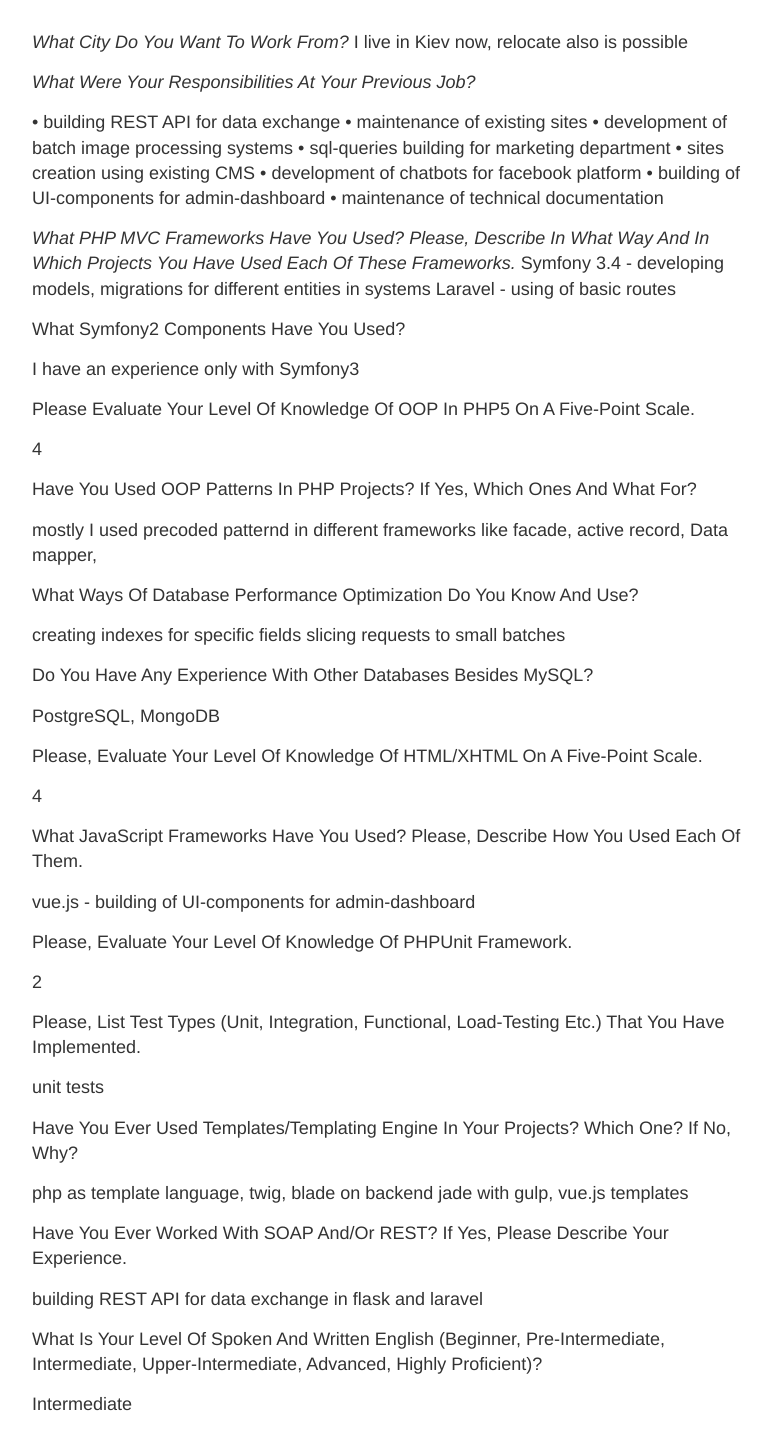
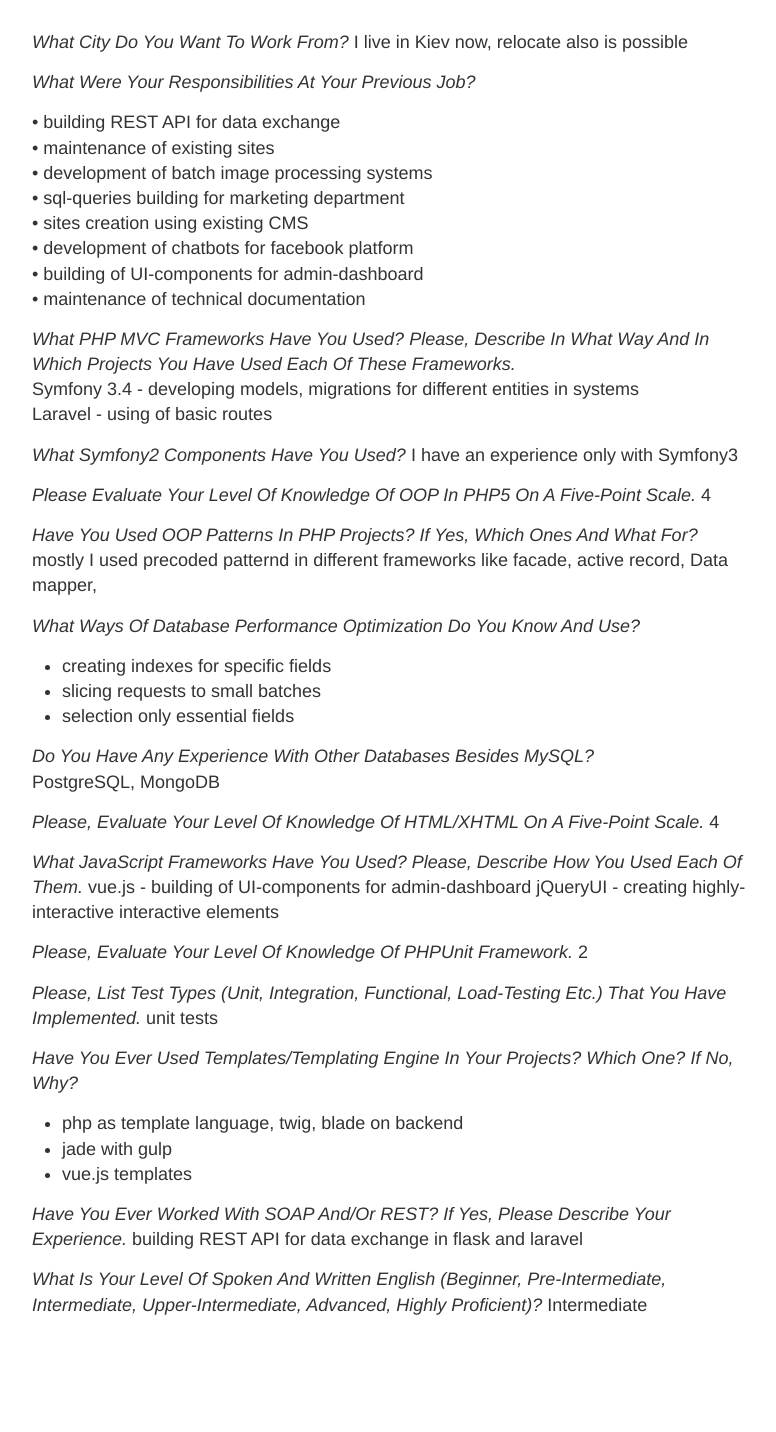
Before and after one commit to vetsinen/resume, a Jekyll site: the page built from p01.md, in a window 1280 px wide. Shown: the whole page, without its empty margins (248-1024 px from the left). Built offline with Jekyll 4.4.1, drawn with Linux system fonts in a browser that asks for light colours; our own code applies the rules of GitHub Pages for plain Markdown files; after the commit the page ends 1333 px from its top, so only the background shows below that.

Commit message:
reanswers

```diff
--- a/p01.md
+++ b/p01.md
@@ -1,5 +1,4 @@
-*What City Do You Want To Work From?*
- I live in Kiev now, relocate also is possible
+*What City Do You Want To Work From?* I live in Kiev now, relocate also is possible
 
 *What Were Your Responsibilities At Your Previous Job?*
 
@@ -16,52 +15,40 @@
 Symfony 3.4 - developing models, migrations for different entities in systems
 Laravel - using of basic routes
 
-What Symfony2 Components Have You Used?
+*What Symfony2 Components Have You Used?*  I have an experience only with Symfony3
 
-I have an experience only with Symfony3
+  *Please Evaluate Your Level Of Knowledge Of OOP In PHP5 On A Five-Point Scale.* 4
 
-Please Evaluate Your Level Of Knowledge Of OOP In PHP5 On A Five-Point Scale.
-
-4
-
-Have You Used OOP Patterns In PHP Projects? If Yes, Which Ones And What For?
-
+*Have You Used OOP Patterns In PHP Projects? If Yes, Which Ones And What For?*
 mostly I used precoded patternd in different frameworks like facade, active record, Data mapper,
 
-What Ways Of Database Performance Optimization Do You Know And Use?
+*What Ways Of Database Performance Optimization Do You Know And Use?*
 
-creating indexes for specific fields
-slicing requests to small batches
+ - creating indexes for specific fields
+ - slicing requests to small
+   batches
+ - selection only essential fields
 
-Do You Have Any Experience With Other Databases Besides MySQL?
-
+  *Do You Have Any Experience With Other Databases Besides MySQL?*
 PostgreSQL, MongoDB
 
-Please, Evaluate Your Level Of Knowledge Of HTML/XHTML On A Five-Point Scale.
+*Please, Evaluate Your Level Of Knowledge Of HTML/XHTML On A Five-Point Scale.*  4
 
-4
+*What JavaScript Frameworks Have You Used? Please, Describe How You Used Each Of Them.*
+vue.js - building of UI-components for admin-dashboard
+jQueryUI - creating highly-interactive interactive elements
 
-What JavaScript Frameworks Have You Used? Please, Describe How You Used Each Of Them.
+*Please, Evaluate Your Level Of Knowledge Of PHPUnit Framework.*  2
 
-vue.js - building of UI-components for admin-dashboard
+*Please, List Test Types (Unit, Integration, Functional, Load-Testing Etc.) That You Have Implemented.* unit tests
 
-Please, Evaluate Your Level Of Knowledge Of PHPUnit Framework.
+*Have You Ever Used Templates/Templating Engine In Your Projects? Which One? If No, Why?*
 
-2
+ - php as template language, twig, blade on backend
+  - jade with gulp
+  - vue.js templates
 
-Please, List Test Types (Unit, Integration, Functional, Load-Testing Etc.) That You Have Implemented.
-
-unit tests
-
-Have You Ever Used Templates/Templating Engine In Your Projects? Which One? If No, Why?
-
-php as template language, twig, blade on backend
-jade with gulp, vue.js templates
-
-Have You Ever Worked With SOAP And/Or REST? If Yes, Please Describe Your Experience.
-
+*Have You Ever Worked With SOAP And/Or REST? If Yes, Please Describe Your Experience.*
 building REST API for data exchange in flask and laravel
 
-What Is Your Level Of Spoken And Written English (Beginner, Pre-Intermediate, Intermediate, Upper-Intermediate, Advanced, Highly Proficient)?
-
-Intermediate
+*What Is Your Level Of Spoken And Written English (Beginner, Pre-Intermediate, Intermediate, Upper-Intermediate, Advanced, Highly Proficient)?*  Intermediate
```
